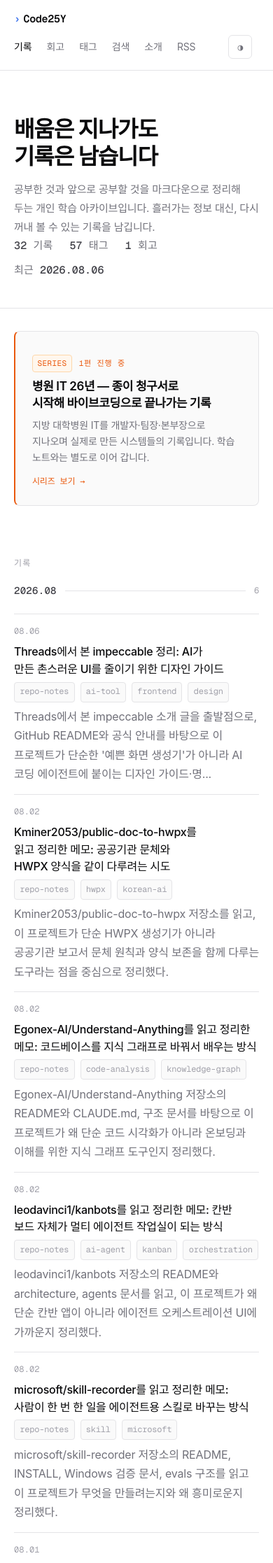
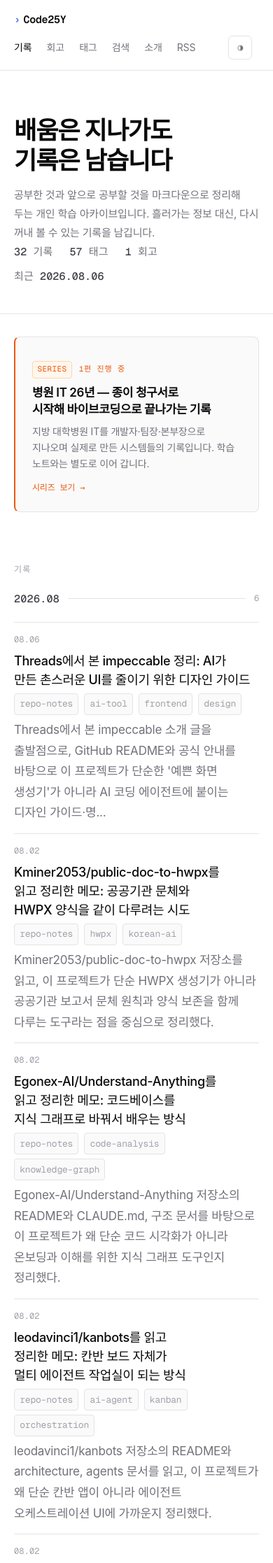
Before and after one commit to songseungyul/Code25Y, a Jekyll site: the page built from index.md, in a window 390 px wide. Shown: the top 2234 px of the page at 70% size. Built offline with Jekyll 4.4.1, drawn with Linux system fonts in a browser that asks for light colours; some web fonts are replaced.

Commit message:
Make mobile typography much larger

```diff
--- a/assets/css/style.scss
+++ b/assets/css/style.scss
@@ -1423,8 +1423,8 @@ input:focus-visible {
 
 @media (max-width: 640px) {
   body {
-    font-size: 1.0625rem;
-    line-height: 1.78;
+    font-size: 1.125rem;
+    line-height: 1.8;
   }
   .site-header {
     position: static;
@@ -1460,23 +1460,23 @@ input:focus-visible {
   .log-title,
   .page-title,
   .post-title {
-    font-size: 1rem;
-    line-height: 1.55;
+    font-size: 1.125rem;
+    line-height: 1.5;
   }
   .home-hero h1 {
-    font-size: 2rem;
-    line-height: 1.24;
+    font-size: 2.2rem;
+    line-height: 1.22;
   }
   .log-group-label {
-    font-size: 0.875rem;
+    font-size: 0.9375rem;
   }
   .archive-excerpt,
   .log-excerpt {
-    font-size: 1rem;
-    line-height: 1.72;
+    font-size: 1.0625rem;
+    line-height: 1.74;
   }
   .log-tags {
-    font-size: 0.75rem;
+    font-size: 0.8125rem;
     gap: 0.35rem 0.5rem;
   }
   .log-tags span {
@@ -1484,7 +1484,7 @@ input:focus-visible {
   }
   .tag-chip,
   .post-tag-list a {
-    font-size: 0.75rem;
+    font-size: 0.8125rem;
   }
   .theme-toggle {
     margin-left: auto;
```
